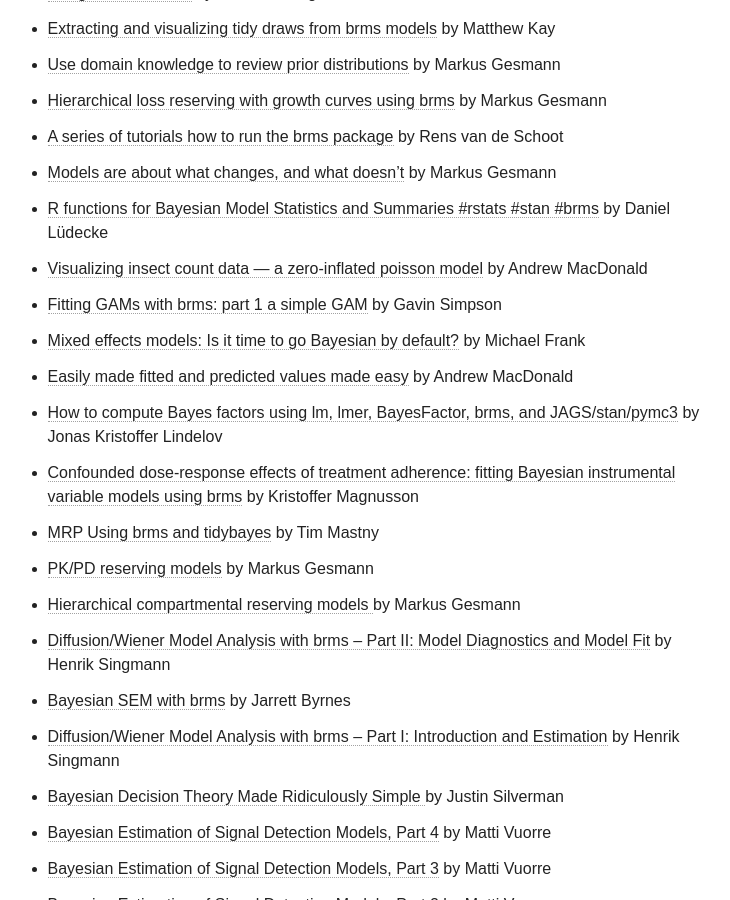
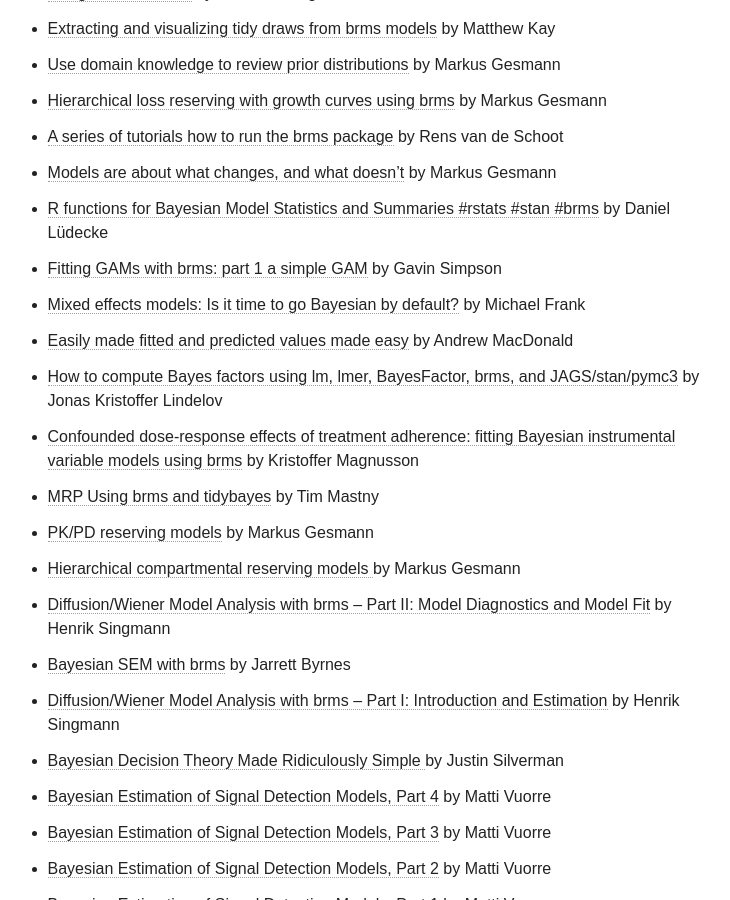
Before and after one commit to paul-buerkner/paul-buerkner.github.io, a Jekyll site: the page built from _posts/blog/2017-08-30-brms-blogposts.md, in a window 1280 px wide and 900 px high, scrolled down 929 px. Shown: the whole window, without its empty margins (372-1102 px from the left). Built offline with Jekyll 4.4.1, drawn with Linux system fonts in a browser that asks for light colours; nearby versions of some CDN libraries; some of the changed lines change nothing that is shown.

Commit message:
fix broken links

```diff
--- a/_posts/blog/2017-08-30-brms-blogposts.md
+++ b/_posts/blog/2017-08-30-brms-blogposts.md
@@ -23,10 +23,9 @@
 - [A series of tutorials how to run the brms package](https://www.rensvandeschoot.com/tutorials/brms/) by Rens van de Schoot
 - [Models are about what changes, and what doesn't](https://magesblog.com/post/modelling-change/) by Markus Gesmann
 - [R functions for Bayesian Model Statistics and Summaries #rstats #stan #brms](https://strengejacke.wordpress.com/2018/06/06/r-functions-for-bayesian-model-statistics-and-summaries-rstats-stan-brms/) by Daniel Lüdecke
-- [Visualizing insect count data — a zero-inflated poisson model](http://thestudyofthehousehold.com/2018/05/26/2018-05-26-visualizing-insect-count-data-a-zero-inflated-poisson-model/) by Andrew MacDonald
 - [Fitting GAMs with brms: part 1 a simple GAM](https://www.fromthebottomoftheheap.net/2018/04/21/fitting-gams-with-brms/) by Gavin Simpson
 - [Mixed effects models: Is it time to go Bayesian by default?](http://babieslearninglanguage.blogspot.de/2018/02/mixed-effects-models-is-it-time-to-go.html) by Michael Frank
-- [Easily made fitted and predicted values made easy](http://thestudyofthehousehold.com/post/easily-made-fitted-and-predicted-values-made-easy/) by Andrew MacDonald
+- [Easily made fitted and predicted values made easy](http://thestudyofthehousehold.com/2018/02/13/2018-02-13-easily-made-fitted-and-predicted-values-made-easy/index.html) by Andrew MacDonald
 - [How to compute Bayes factors using lm, lmer, BayesFactor, brms, and JAGS/stan/pymc3](https://rpubs.com/lindeloev/bayes_factors) by Jonas Kristoffer Lindelov
 - [Confounded dose-response effects of treatment adherence: fitting Bayesian instrumental variable models using brms](http://rpsychologist.com/adherence-analysis-IV-brms) by Kristoffer Magnusson
 - [MRP Using brms and tidybayes](https://timmastny.rbind.io/blog/multilevel-mrp-tidybayes-brms-stan/) by Tim Mastny
@@ -36,18 +35,18 @@
 - [Bayesian SEM with brms](http://www.imachordata.com/bayesian-sem-with-brms/) by Jarrett Byrnes
 - [Diffusion/Wiener Model Analysis with brms – Part I: Introduction and Estimation](http://singmann.org/wiener-model-analysis-with-brms-part-i/) by Henrik Singmann
 - [Bayesian Decision Theory Made Ridiculously Simple ](http://www.statsathome.com/2017/10/12/bayesian-decision-theory-made-ridiculously-simple/) by Justin Silverman
-- [Bayesian Estimation of Signal Detection Models, Part 4](https://vuorre.netlify.com/post/2017/bayesian-estimation-of-signal-detection-theory-models-part-4/) by Matti Vuorre
-- [Bayesian Estimation of Signal Detection Models, Part 3](https://vuorre.netlify.com/post/2017/bayesian-estimation-of-signal-detection-theory-models-part-3/) by Matti Vuorre
-- [Bayesian Estimation of Signal Detection Models, Part 2](https://vuorre.netlify.com/post/2017/bayesian-estimation-of-signal-detection-theory-models-part-2/) by Matti Vuorre
-- [Bayesian Estimation of Signal Detection Models, Part 1](https://vuorre.netlify.com/post/2017/bayesian-estimation-of-signal-detection-theory-models-part-1/) by Matti Vuorre
+- [Bayesian Estimation of Signal Detection Models, Part 4](https://vuorre.netlify.com/post/2017/10/30/bayesian-estimation-of-signal-detection-theory-models-part-4/) by Matti Vuorre
+- [Bayesian Estimation of Signal Detection Models, Part 3](https://vuorre.netlify.com/post/2017/10/16/bayesian-estimation-of-signal-detection-theory-models-part-3/) by Matti Vuorre
+- [Bayesian Estimation of Signal Detection Models, Part 2](https://vuorre.netlify.com/post/2017/10/12/bayesian-estimation-of-signal-detection-theory-models-part-2/) by Matti Vuorre
+- [Bayesian Estimation of Signal Detection Models, Part 1](https://vuorre.netlify.com/post/2017/10/09/bayesian-estimation-of-signal-detection-theory-models-part-1/) by Matti Vuorre
 - [Three methods for computing the intra-class correlation in multilevel logistic regression](http://www.barelysignificant.com/post/icc/) by Ladislas Nalborczyk
 - [More support for Bayesian analysis in the sj!-packages #rstats #rstan #brms](https://strengejacke.wordpress.com/2017/10/11/more-support-for-bayesian-analysis-in-the-sj-packages-rstats-rstan-brms/) by Daniel Luedecke
 - [R packages interfacing with Stan: brms](http://andrewgelman.com/2017/01/10/r-packages-interfacing-stan-brms/) posted on Andrew Gelmans blog
 - [Bayesian mixed effects (aka multi-level) ordinal regression models with brms](http://kevinstadler.github.io/blog/bayesian-ordinal-regression-with-random-effects-using-brms/) by Kevin Stadler
-- [Bayes factors with brms](https://vuorre.netlify.com/post/2017/bayes-factors-with-brms/) by Matti Vuorre
-- [How to Compare Two Groups with Robust Bayesian Estimation Using R, Stan and brms](https://vuorre.netlify.com/post/2017/how-to-compare-two-groups-with-robust-bayesian-estimation-using-r-stan-and-brms/) by Matti Vuorre
-- [Better forest plots from meta-analytic models estimated with brms](https://vuorre.netlify.com/post/2017/better-brms-forest-plots/) by Matti Vuorre
-- [Meta-analysis is a special case of Bayesian multilevel modeling](https://vuorre.netlify.com/post/2016/2016-09-29-bayesian-meta-analysis/) by Matti Vuorre
+- [Bayes factors with brms](https://vuorre.netlify.com/post/2017/03/21/bayes-factors-with-brms/) by Matti Vuorre
+- [How to Compare Two Groups with Robust Bayesian Estimation Using R, Stan and brms](https://vuorre.netlify.com/post/2017/01/02/how-to-compare-two-groups-with-robust-bayesian-estimation-using-r-stan-and-brms/) by Matti Vuorre
+- [Better forest plots from meta-analytic models estimated with brms](https://vuorre.netlify.com/post/2017/01/19/better-forest-plots-from-meta-analytic-models-estimated-with-brms/) by Matti Vuorre
+- [Meta-analysis is a special case of Bayesian multilevel modeling](https://vuorre.netlify.com/post/2016/09/29/meta-analysis-is-a-special-case-of-bayesian-multilevel-modeling/) by Matti Vuorre
 - [brms continuous its streak](https://thinkinator.com/2016/11/20/brms-continues-its-streak/) by Wayne Folta
 - [brms 0.8 adds non-linear regression](https://thinkinator.com/2016/02/17/brms-0-8-adds-non-linear-regression/) by Wayne Folta
 - [R Users Will Now Inevitably Become Bayesians](https://thinkinator.com/2016/01/12/r-users-will-now-inevitably-become-bayesians/) by Wayne Folta
```
